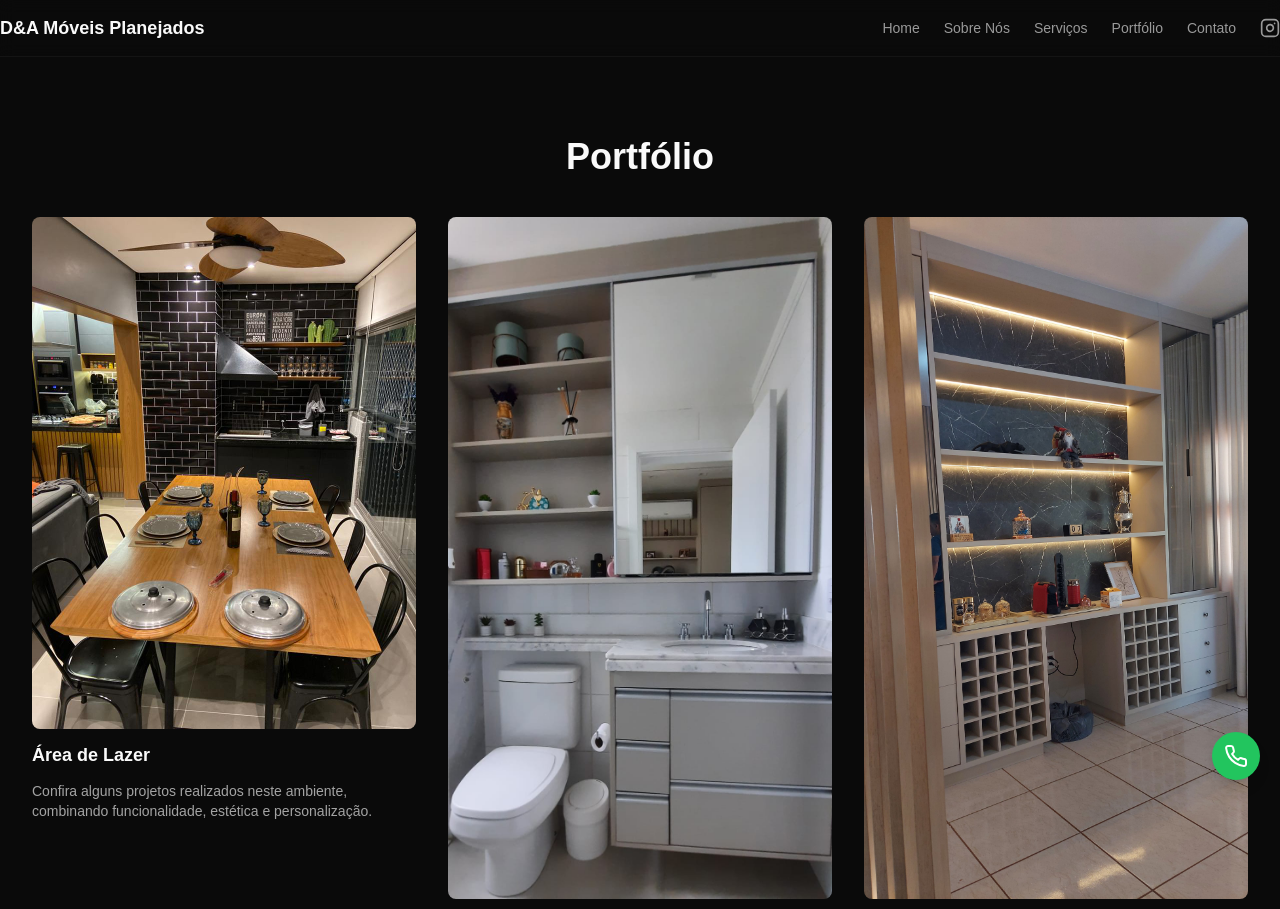
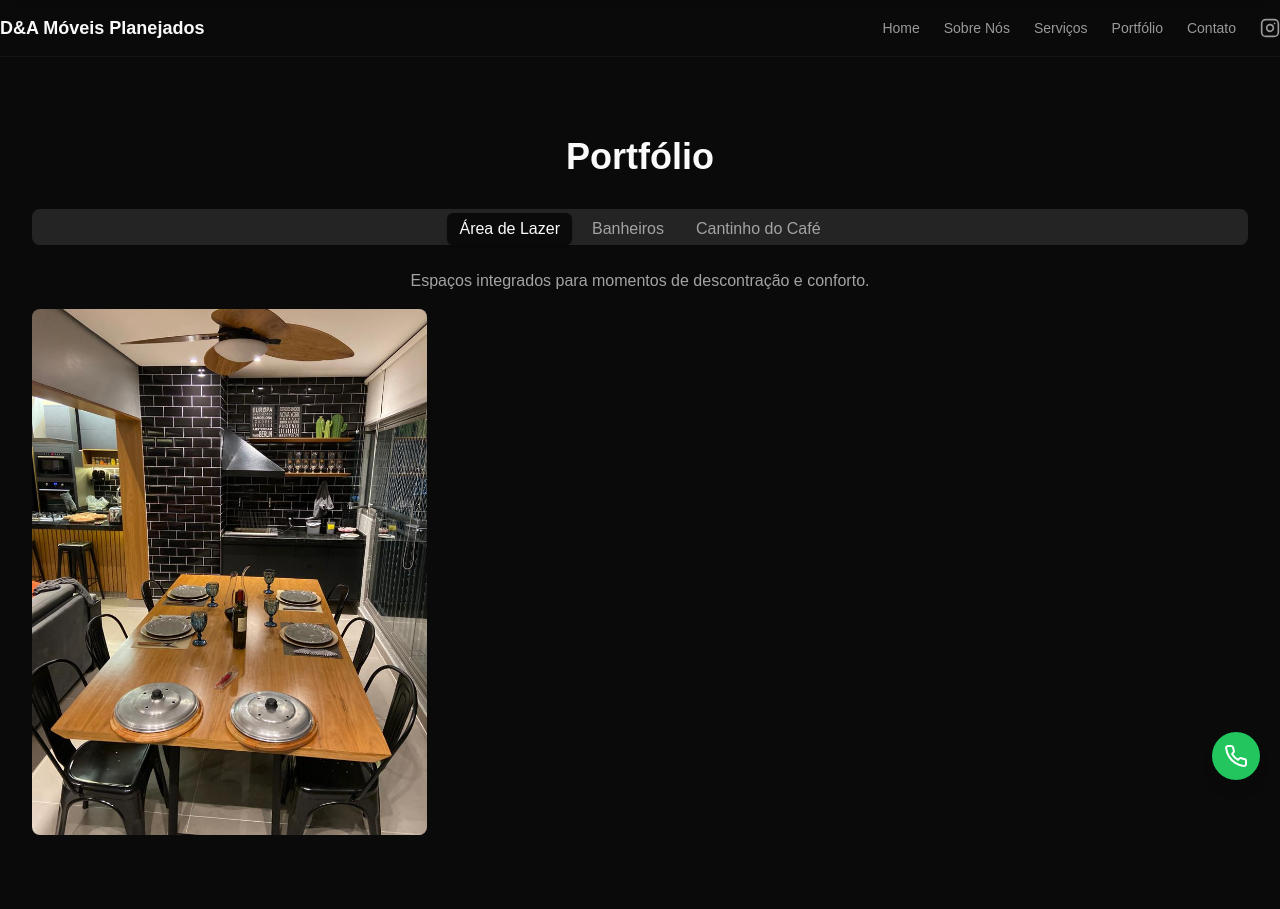
Before and after one commit to alahazelsk/DeA_M-veis_Planejados, a Next.js app: page /portfolio in a window 1280 px wide. Shown: the top 909 px of the page. Built offline with nearby package versions, Linux system fonts and the light colour scheme.

Commit message:
Add files via upload

```diff
--- a/src/app/portfolio/page.tsx
+++ b/src/app/portfolio/page.tsx
@@ -1,11 +1,13 @@
 
 import Image from "next/image";
+import { Tabs, TabsList, TabsTrigger, TabsContent } from "@/components/ui/tabs";
 
 type Project = {
   id: number;
   title: string;
   description: string;
   images: string[];
+  category: string;
 };
 
 const projects: Project[] = [
@@ -13,38 +15,56 @@ const projects: Project[] = [
     id: 1,
     title: "Área de Lazer",
     description:
-      "Confira alguns projetos realizados neste ambiente, combinando funcionalidade, estética e personalização.",
+      "Espaços integrados para momentos de descontração e conforto.",
     images: ["/area_lazer/area-lazer-01.jpg"],
+    category: "area_lazer",
   },
   {
     id: 2,
     title: "Banheiros",
     description:
-      "Confira alguns projetos realizados neste ambiente, combinando funcionalidade, estética e personalização.",
+      "Soluções que unem funcionalidade e sofisticação.",
     images: [
       "/banheiros/banheiros-01.jpg",
       "/banheiros/banheiros-02.jpg",
     ],
+    category: "banheiros",
   },
   {
     id: 3,
     title: "Cantinho do Café",
     description:
-      "Confira alguns projetos realizados neste ambiente, combinando funcionalidade, estética e personalização.",
+      "Ambientes pensados para momentos de pausa e aconchego.",
     images: ["/cantinho_cafe/cantinho-cafe-01.jpg"],
+    category: "cantinho_cafe",
   },
 ];
 
 export default function Portfolio() {
   return (
-    <section className="container mx-auto px-4 py-12 space-y-10">
-      <h1 className="text-4xl font-bold text-center">
-        Portfólio
-      </h1>
+    <section className="container mx-auto px-4 py-12 space-y-8">
+      <h1 className="text-4xl font-bold text-center">Portfólio</h1>
 
-      <div className="grid sm:grid-cols-2 lg:grid-cols-3 gap-8">
+      <Tabs defaultValue={projects[0].category} className="space-y-6">
+        <TabsList className="flex flex-wrap justify-center gap-2">
           {projects.map((p) => (
-          <div key={p.id} className="space-y-3">
+            <TabsTrigger
+              key={p.id}
+              value={p.category}
+              className="text-sm sm:text-base"
+            >
+              {p.title}
+            </TabsTrigger>
+          ))}
+        </TabsList>
+
+        {projects.map((p) => (
+          <TabsContent key={p.id} value={p.category}>
+            <p className="mb-4 text-muted-foreground text-center">
+              {p.description}
+            </p>
+
+            <div className="grid gap-4 sm:grid-cols-2 lg:grid-cols-3">
               {p.images.map((src, i) => (
                 <Image
                   key={i}
@@ -55,13 +75,10 @@ export default function Portfolio() {
                   className="rounded-lg object-cover w-full h-auto"
                 />
               ))}
-            <h3 className="text-lg font-semibold">{p.title}</h3>
-            <p className="text-sm text-muted-foreground">
-              {p.description}
-            </p>
             </div>
+          </TabsContent>
         ))}
-      </div>
+      </Tabs>
     </section>
   );
 }
```
Lines whose indentation alone changed are shown as unchanged.
